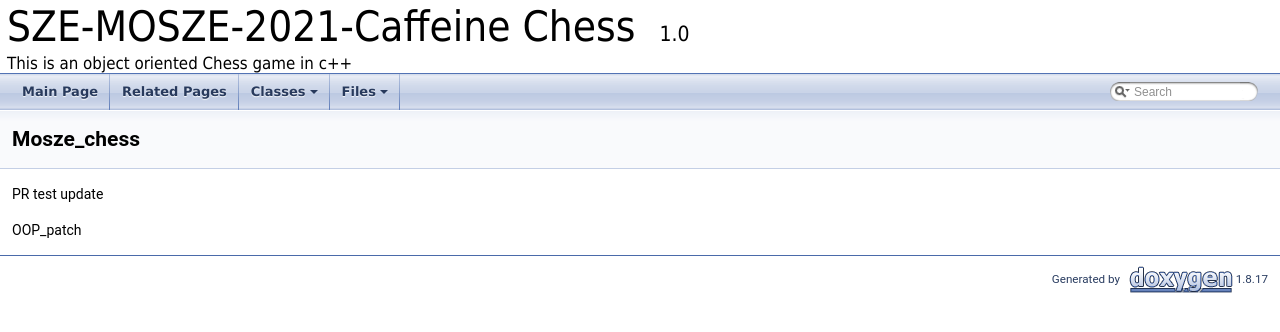
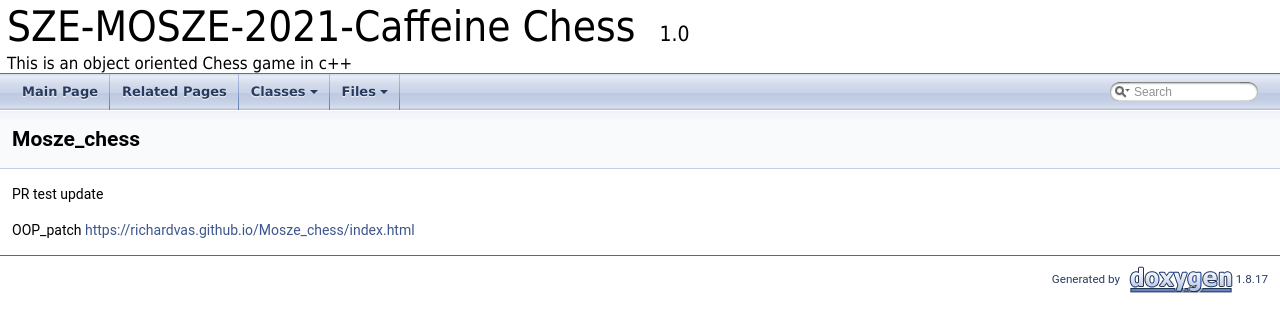
Before and after one commit to RichardVas/Mosze_chess, a plain HTML site: page md__r_e_a_d_m_e.html in a window 1280 px wide. Drawn offline with Linux system fonts and the light colour scheme.

Commit message:
Update gh-pages to output generated at b6b6983

```diff
--- a/md__r_e_a_d_m_e.html
+++ b/md__r_e_a_d_m_e.html
@@ -68,7 +68,7 @@ $(function() {
 </div><!--header-->
 <div class="contents">
 <div class="textblock"><p>PR test   update</p>
-<p>OOP_patch  </p>
+<p>OOP_patch  <a href="https://richardvas.github.io/Mosze_chess/index.html">https://richardvas.github.io/Mosze_chess/index.html</a>  </p>
 </div></div><!-- contents -->
 </div><!-- PageDoc -->
 <!-- start footer part -->
```
